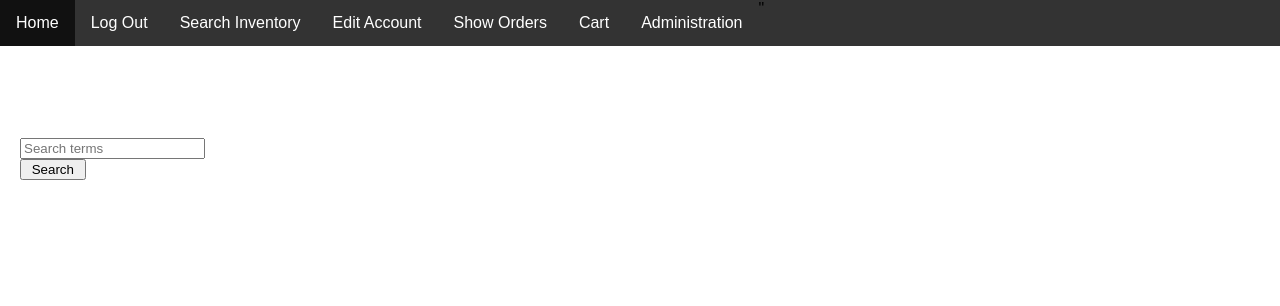
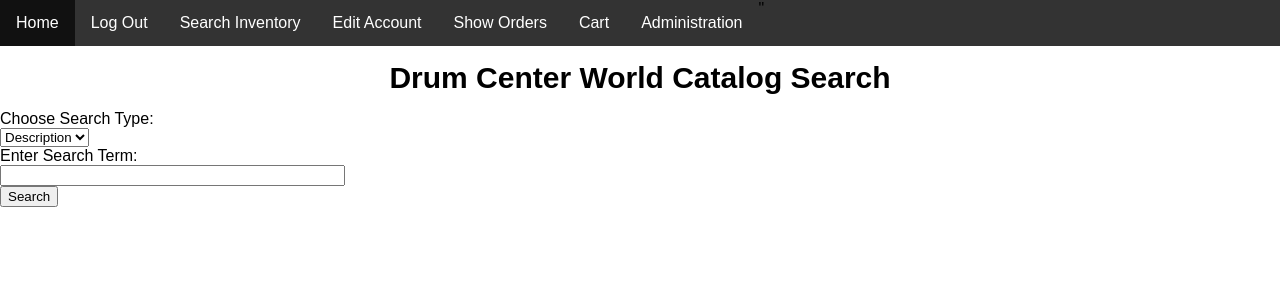
Before and after one commit to george-zip/ecommerce_project, a PHP site: page /Search.php in a window 1280 px wide. Shown: the top 306 px of the page. Run offline with PHP 8.4, Linux system fonts and the light colour scheme; the visitor is signed in with stand-in values (Sample User, id 1).

Commit message:
Created search pages

```diff
--- a/public_html/Search.php
+++ b/public_html/Search.php
@@ -1,32 +1,31 @@
 <?php
 include_once 'heading.php';
 
-if (!isset($_SESSION['UserID'])) {
-    echo 'User must be logged in to search inventory';
-} else {
-    echo "
-<br/><br/><br/><br/>
-<!-- <form id='login-form' action='editAccountCode.php' method='POST'> -->
-<form class='input-group' style='margin: 20px' method='POST' action='searchCode.php'>
-  <div class='form-outline' >
-    <input type='search' id='search' name='search-term' class='form-control' placeholder='Search terms' />
-  </div>
-  <p>
-      <input type='submit' class='w3-button w3-section w3-blue w3-ripple' name='btnSearch' value=' Search '>
-  </p>
-    ";
+if (isset($_SESSION['LoginUser'])) {
+
+ echo'
+  <h1>Drum Center World Catalog Search</h1>
+
+  <form action="SearchResults.php" method="post">
+        Choose Search Type:<br />
+    <select name="searchtype">
+      <option value="description">Description
+      <option value="ProductId"> Product ID
+    </select>
+    <br />
+    Enter Search Term:<br />
+    <input name="searchterm" type="text" size="40">
+    <br />
+    <input type="submit" name="submit" value="Search">
+  </form>
+
+</body>
+</html>
+    ';
+
 }
 
-if (isset($_GET['message'])) {
-    if ($_GET['message'] == 'error') {
-        echo '<h4>An error occurred. Please try your search again.</h4>';
-    }
+else {
+
 }
-
-echo "</form>";
-
 ?>
-
-</body>
-
-</html>
```
Also changed, not shown: public_html/SearchResults.php (added, +50 -0 lines).
